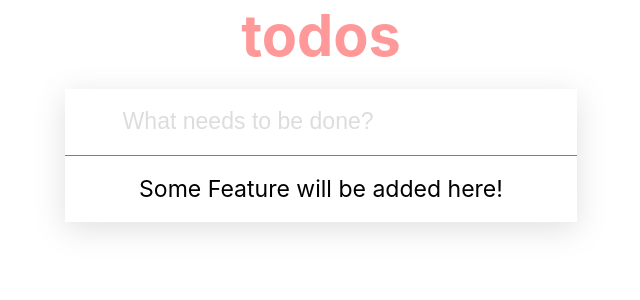
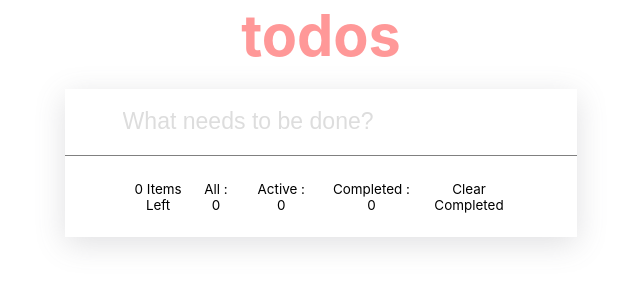
Before and after one commit to erol1098/to-do-react, a React (Create React App) app: page / in a window 1280 px wide. Shown: the top 300 px of the page, without its empty margins (319-959 px from the left). Built offline with nearby package versions, Linux system fonts and the light colour scheme.

Commit message:
New Features Added.

```diff
--- a/src/App.jsx
+++ b/src/App.jsx
@@ -1,18 +1,36 @@
-import React, { useState } from "react";
+import React, { useState, useEffect } from "react";
 import Input from "./components/Input/Input";
 import Todos from "./components/Todos/Todos";
 import Card from "./components/Card/Card";
 import styles from "./App.module.css";
 import Footer from "./components/Footer/Footer";
 const App = () => {
-  const [todos, setTodos] = useState([]);
-  console.log(todos);
+  const [filter, setFilter] = useState("all");
+  const [todos, setTodos] = useState(() => {
+    // getting stored value
+    const saved = localStorage.getItem("todos");
+    const initialValue = JSON.parse(saved);
+    return initialValue || [];
+  });
+
+  const [numbers, setNumbers] = useState({ all: 0, active: 0, completed: 0 });
+
+  useEffect(() => {
+    setNumbers((prevNumbers) => {
+      return {
+        all: todos.length,
+        active: `${todos.filter((todo) => todo.isChecked === false).length}`,
+        completed: `${todos.filter((todo) => todo.isChecked === true).length}`,
+      };
+    });
+    // storing todos
+    localStorage.setItem("todos", JSON.stringify(todos));
+  }, [todos]);
+
   const getListHandler = (list) => {
     setTodos((prevTodos) => [...prevTodos, list]);
   };
-
   const deleteItemHandler = (id) => {
-    console.log("item deleted", id);
     setTodos((prevTodos) => prevTodos.filter((todos) => todos.id !== id));
   };
   const isCheckedHandler = (isChecked, id) => {
@@ -26,7 +44,9 @@ const App = () => {
       })
     );
   };
-
+  const filterHandler = (filter) => {
+    setFilter(filter);
+  };
   return (
     <React.Fragment>
       <header className={styles.title}>
@@ -35,11 +55,12 @@ const App = () => {
       <Card>
         <Input getList={getListHandler} />
         <Todos
+          filter={filter}
           todos={todos}
           deletedItem={deleteItemHandler}
           isChecked={isCheckedHandler}
         />
-        <Footer />
+        <Footer filter={filterHandler} statistic={numbers} />
       </Card>
     </React.Fragment>
   );
--- a/src/components/Footer/Footer.jsx
+++ b/src/components/Footer/Footer.jsx
@@ -1,8 +1,29 @@
 import React from "react";
 import styles from "./Footer.module.css";
 const Footer = (props) => {
+  const { all, active, completed } = props.statistic;
+  const setClassHandler = (e) => {
+    [...e.target.closest("ul").childNodes].map((li) => (li.className = ""));
+    e.target.className = styles.selected;
+    props.filter(e.target.id);
+  };
+
   return (
-    <footer className={styles.footer}>Some Feature will be added here!</footer>
+    <footer className={styles.footer}>
+      <p>{active} Items Left</p>
+      <ul>
+        <li id="all" value={all} onClick={setClassHandler}>
+          All : {all}
+        </li>
+        <li id="active" value={active} onClick={setClassHandler}>
+          Active : {active}
+        </li>
+        <li id="completed" value={completed} onClick={setClassHandler}>
+          Completed : {completed}
+        </li>
+      </ul>
+      <p>Clear Completed</p>
+    </footer>
   );
 };
 
--- a/src/components/Footer/Footer.module.css
+++ b/src/components/Footer/Footer.module.css
@@ -5,4 +5,28 @@
   padding: 1rem 3rem;
   border: none;
   text-align: center;
+  display: flex;
+  justify-content: space-between;
+  align-items: center;
 }
+.footer ul {
+  list-style: none;
+  display: flex;
+  align-items: center;
+  gap: 0.5rem;
+}
+.footer li {
+  display: inline;
+  cursor: pointer;
+  padding: 0.3rem;
+  font-size: 0.7rem;
+}
+
+p {
+  font-size: 0.7rem;
+}
+
+.selected,
+.footer li:hover {
+  border: 1px solid #ddd;
+}
--- a/src/components/Todos/Todos.jsx
+++ b/src/components/Todos/Todos.jsx
@@ -1,6 +1,14 @@
 import React from "react";
 import styles from "./Todos.module.css";
 const Todos = (props) => {
+  let filteredList;
+
+  props.filter === "completed"
+    ? (filteredList = props.todos.filter((todo) => todo.isChecked === true))
+    : props.filter === "active"
+    ? (filteredList = props.todos.filter((todo) => todo.isChecked === false))
+    : (filteredList = props.todos);
+  console.log(filteredList);
   const setChecked = (e) => {
     e.target.nextSibling.className = e.target.checked
       ? `${styles.checked} ${styles.content}`
@@ -20,12 +28,12 @@ const Todos = (props) => {
   };
 
   const editContentHandler = (e) => {
-    console.log(e.target.value);
+    // console.log(e.target.value);
   };
 
   return (
     <ul className={styles.list}>
-      {props.todos.map((todo) => {
+      {filteredList.map((todo) => {
         const { id, content } = todo;
 
         return (
@@ -42,7 +50,6 @@ const Todos = (props) => {
                 onChange={setChecked}
               />
               <input
-                className={styles.content}
                 type="text"
                 value={content}
                 onChange={editContentHandler}
--- a/src/components/Todos/Todos.module.css
+++ b/src/components/Todos/Todos.module.css
@@ -44,3 +44,7 @@
   border: none;
   transition: color 0.5s;
 }
+
+input {
+  border: none;
+}
```
